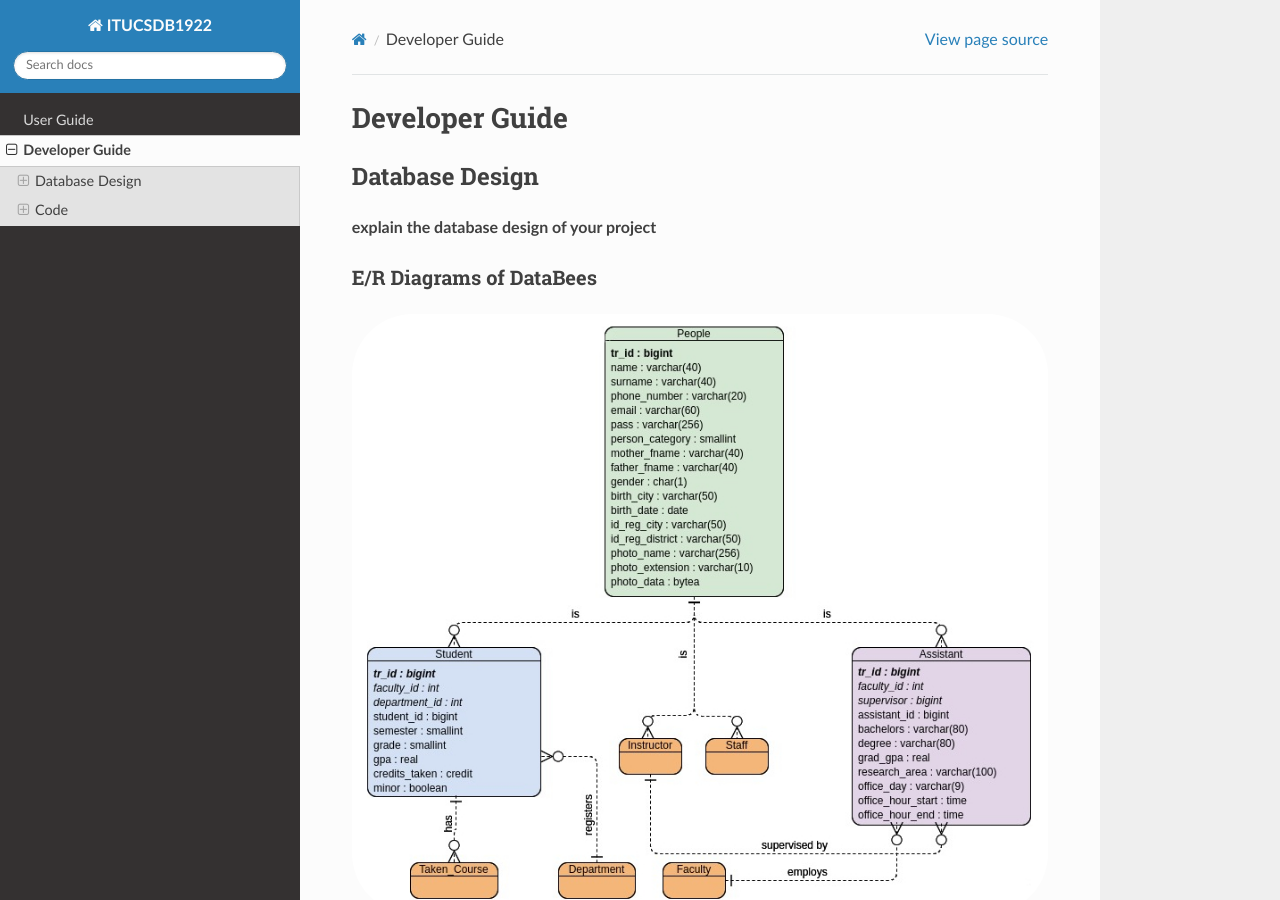
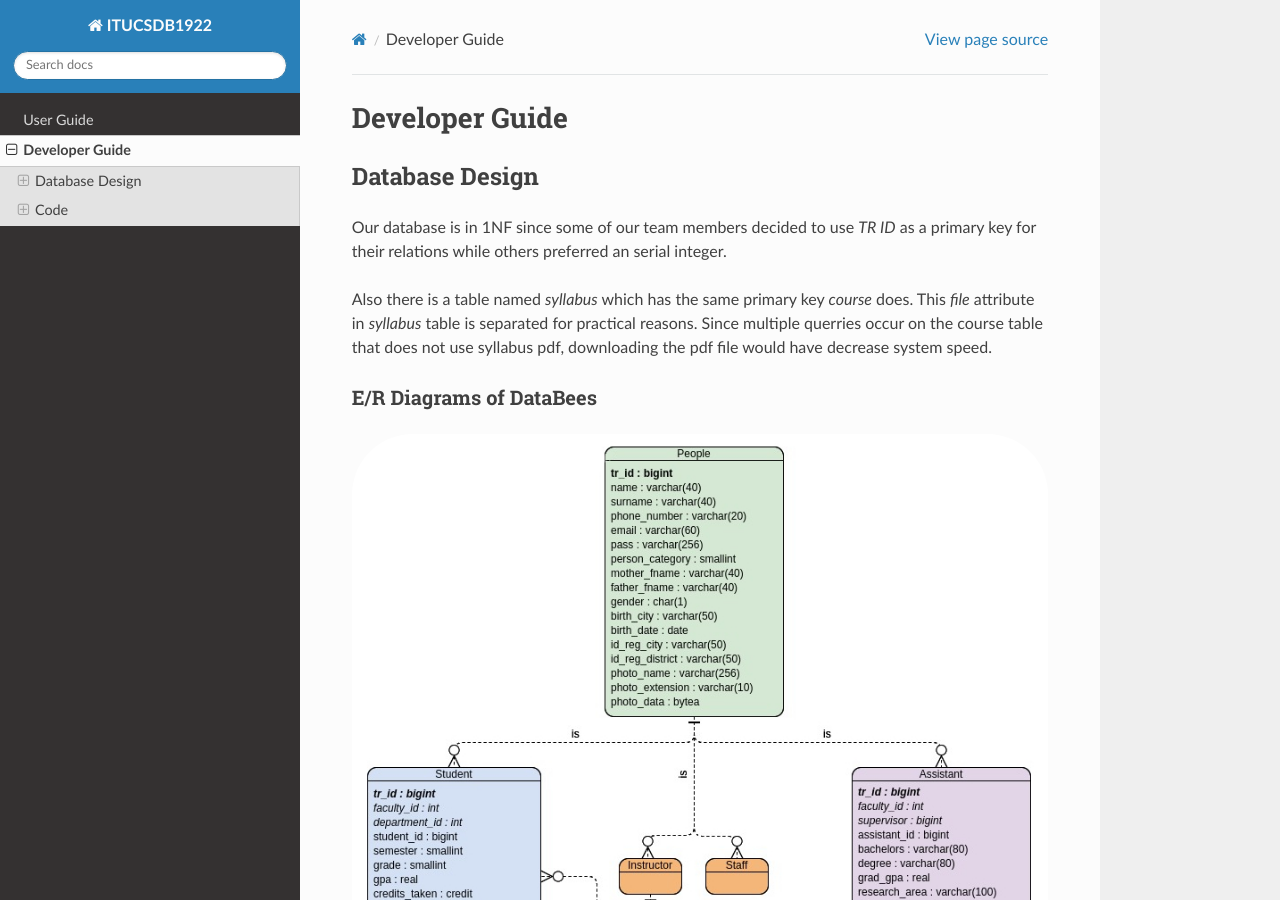
Before and after one commit to batuhanfaik/itu-cmpe, a Sphinx documentation site: the page built from docs/source/developer/index.rst, in a window 1280 px wide and 900 px high. Built offline with Sphinx 7.4.7 and the Read the Docs theme 2.0.0, drawn with Linux system fonts in a browser that asks for light colours.

Commit message:
Add docs:dev:database_design

```diff
--- a/docs/source/developer/index.rst
+++ b/docs/source/developer/index.rst
@@ -4,7 +4,12 @@ Developer Guide
 Database Design
 ---------------
 
-**explain the database design of your project**
+Our database is in 1NF since some of our team members decided to use `TR ID` as a primary
+key for their relations while others preferred an serial integer.
+
+Also there is a table named `syllabus` which has the same primary key `course` does. This `file` attribute
+in `syllabus` table is separated for practical reasons. Since multiple querries occur on the course table that
+does not use syllabus pdf, downloading the pdf file would have decrease system speed.
 
 E/R Diagrams of DataBees
 ++++++++++++++++++++++++
```
